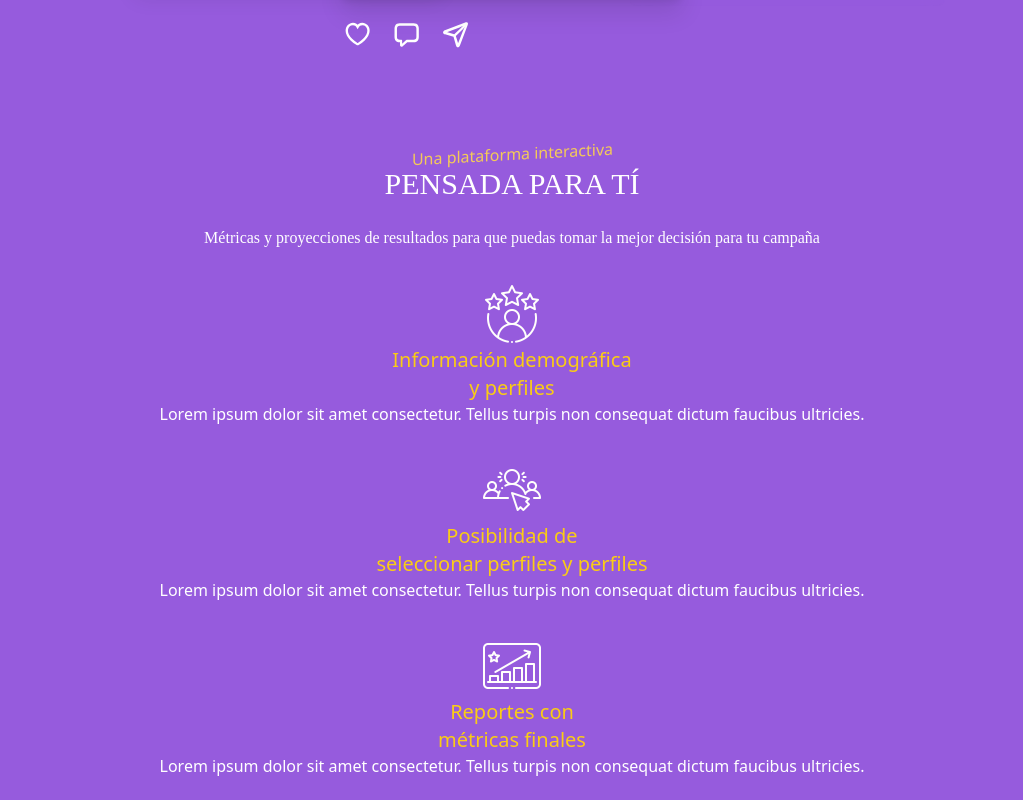
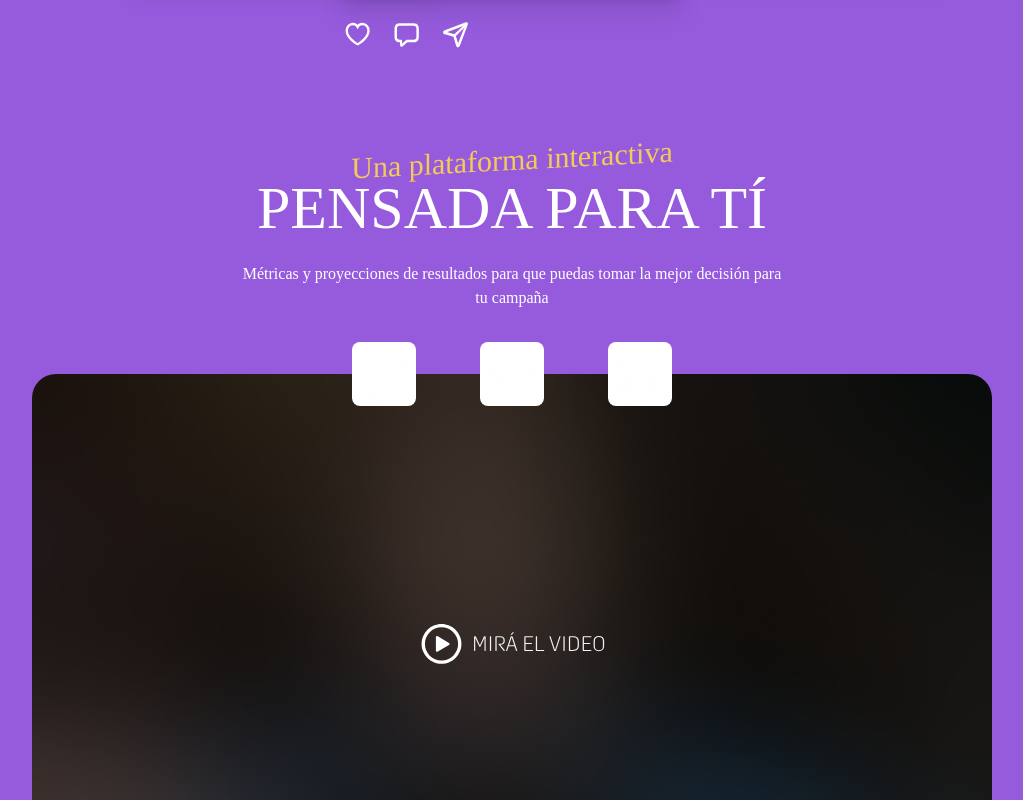
Before and after one commit to jumperning/duh, a React (Vite) app: page / in a window 1280 px wide. Shown: the part 1040-1840 px from the top of the page, without its empty margins (128-1151 px from the left). Built offline with nearby package versions, Linux system fonts and the light colour scheme; a web font is replaced by a local one.

Commit message:
Add video nav

```diff
--- a/src/App.tsx
+++ b/src/App.tsx
@@ -12,7 +12,7 @@ import QuienesSomos from './components/sections/quienesomos'
 function App() {
 
   return (
-    <div className='overflow-x-hidden'>
+    <div className='overflow-x-hidden Aglet'>
       <Header />
       <Conocenos/>
       <QuienesSomos/>
--- a/src/components/sections/pensadaparati/index.tsx
+++ b/src/components/sections/pensadaparati/index.tsx
@@ -1,51 +1,50 @@
+import { useState } from "react";
+import { PensadaItem, PensadaVideoNav } from "./item"
 
 export const Pensada = () => {
+
+  const [selectedId, setSelectedId] = useState("info");
+
   return (
     <>
       <section className="flex flex-col justify-around  items-center text-center mt-12">
+
         <div className="p-4 gap-5">
           <div className=" -skew-y-3">
-            <span className="text-[#F4CA58] text-base">Una plataforma interactiva </span></div>
-          <h2 className="text-white  Aglet-bold uppercase text-3xl">pensada para TÍ</h2>
-          <p className="text-white  Aglet-extra text-base font-light mt-6">Métricas y <b className="Aglet-bold"> proyecciones de resultados</b> para que puedas tomar la mejor decisión para tu campaña</p>
+            <span className="text-[#F4CA58] text-base md:text-3xl Aglet-Sans">Una plataforma interactiva </span></div>
+          <h2 className="text-white Aglet-bold uppercase text-3xl md:text-6xl">pensada para TÍ</h2>
+          <p className="text-white Aglet-extra text-base font-light mt-6 max-w-[540px]">Métricas y <b className="Aglet-bold"> proyecciones de resultados</b> para que puedas tomar la mejor decisión para tu campaña</p>
 
+          <PensadaItem img="img/info.svg" description="Lorem ipsum dolor sit amet consectetur. Tellus turpis non consequat dictum faucibus ultricies.">
+            Información demográfica <br />
+            y perfiles
+          </PensadaItem>
 
-          <article className="flex flex-col justify-center items-center mt-8">
-            <figure>
-              <img src="img/info.svg" alt="Info" />
-            </figure>
-            <h3 className="text-yellow-400 text-xl">Información demográfica <br />
-              y perfiles</h3>
-            <p className="text-white font-light">Lorem ipsum dolor sit amet consectetur. Tellus turpis non consequat dictum faucibus ultricies. </p>
-          </article>
+          <PensadaItem img="img/seleccion.svg" description="Lorem ipsum dolor sit amet consectetur. Tellus turpis non consequat dictum faucibus ultricies.">
+            Posibilidad de <br />
+            seleccionar perfiles
+            y perfiles
+          </PensadaItem>
 
-          <article className="flex flex-col justify-center items-center mt-8">
-            <figure>
-              <img src="img/seleccion.svg" alt="Info" />
-            </figure>
-            <h3 className="text-yellow-400 text-xl">Posibilidad de <br />
-              seleccionar perfiles
-              y perfiles</h3>
-            <p className="text-white font-light">Lorem ipsum dolor sit amet consectetur. Tellus turpis non consequat dictum faucibus ultricies. </p>
-          </article>
+          <PensadaItem img="img/reporte.svg" description="Lorem ipsum dolor sit amet consectetur. Tellus turpis non consequat dictum faucibus ultricies.">
+            Reportes con <br />
+            métricas finales
+          </PensadaItem>
 
-          <article className="flex flex-col justify-center items-center mt-8">
-            <figure>
-              <img src="img/reporte.svg" alt="Info" />
-            </figure>
-            <h3 className="text-yellow-400 text-xl">Reportes con <br />
-              métricas finales</h3>
-            <p className="text-white font-light">Lorem ipsum dolor sit amet consectetur. Tellus turpis non consequat dictum faucibus ultricies. </p>
-          </article>
         </div>
 
       </section>
       <>
 
-        <div className="relative top-0 m-auto left-0 right-0 flex justify-center items-center mt-12">
+        <div className="relative top-0 m-auto left-0 right-0 flex flex-col justify-center items-center mt-12">
+          <div className="absolute flex justify-center items-center gap-16 z-50 -top-8">
+            <PensadaVideoNav id="info" selectedId={selectedId} setSelectedId={setSelectedId} icon="img/info.svg" />
+            <PensadaVideoNav id="seleccion" selectedId={selectedId} setSelectedId={setSelectedId} icon="img/seleccion.svg" />
+            <PensadaVideoNav id="reporte" selectedId={selectedId} setSelectedId={setSelectedId} icon="img/reporte.svg" />
+          </div>
+
           <img src="img/mirarVideo.svg" alt="" className="absolute z-20" />
-          <img src="img/video.png" alt="video" className="w-full relative" />
-
+          <img src="img/video.png" alt="video" className="w-full md:w-3/4 relative md:rounded-3xl aspect-video" />
         </div>
 
       </>
--- /dev/null
+++ b/src/components/sections/pensadaparati/item.tsx
@@ -0,0 +1,28 @@
+import { useState } from "react";
+
+export const PensadaItem = (props: any) => {
+    return (
+        <article className="flex flex-col justify-center items-center mt-8 md:hidden">
+            <figure>
+                <img src={props.img} alt="Info" />
+            </figure>
+            <h3 className="text-yellow-400 text-xl Aglet-bold">
+                {props.children}
+            </h3>
+            <p className="text-white font-light">
+                {props.description}
+            </p>
+        </article>
+    )
+}
+
+export const PensadaVideoNav = (props: any) => {
+
+    return (
+        <button onClick={() => {props.setSelectedId(props.id)}} className="aspect-square bg-white rounded-lg duration-300" style={{
+
+        }}>
+            <img src={props.icon} className="" />
+        </button>
+    )
+}
--- a/src/components/sections/quienesomos/index.tsx
+++ b/src/components/sections/quienesomos/index.tsx
@@ -70,7 +70,7 @@ function QuienesSomos() {
             <div className="relative max-w-[800px] w-full mx-auto py-8 h-[460px]">
                 <CustomSwiper nextSwipe={nextSwipe} previousSwipe={previousSwipe} swipePos={swipePos[0]} initialPosition="left">
                     <SliderCard swipePos={swipePos[0]} bg={true} >
-                        <p className="-skew-y-3 Aglet-sans uppercase text-center">
+                        <p className="-skew-y-3 uppercase text-center">
                             ¿Quieres llegar<br />
                             A la audiencia deseada?
                         </p>
```
